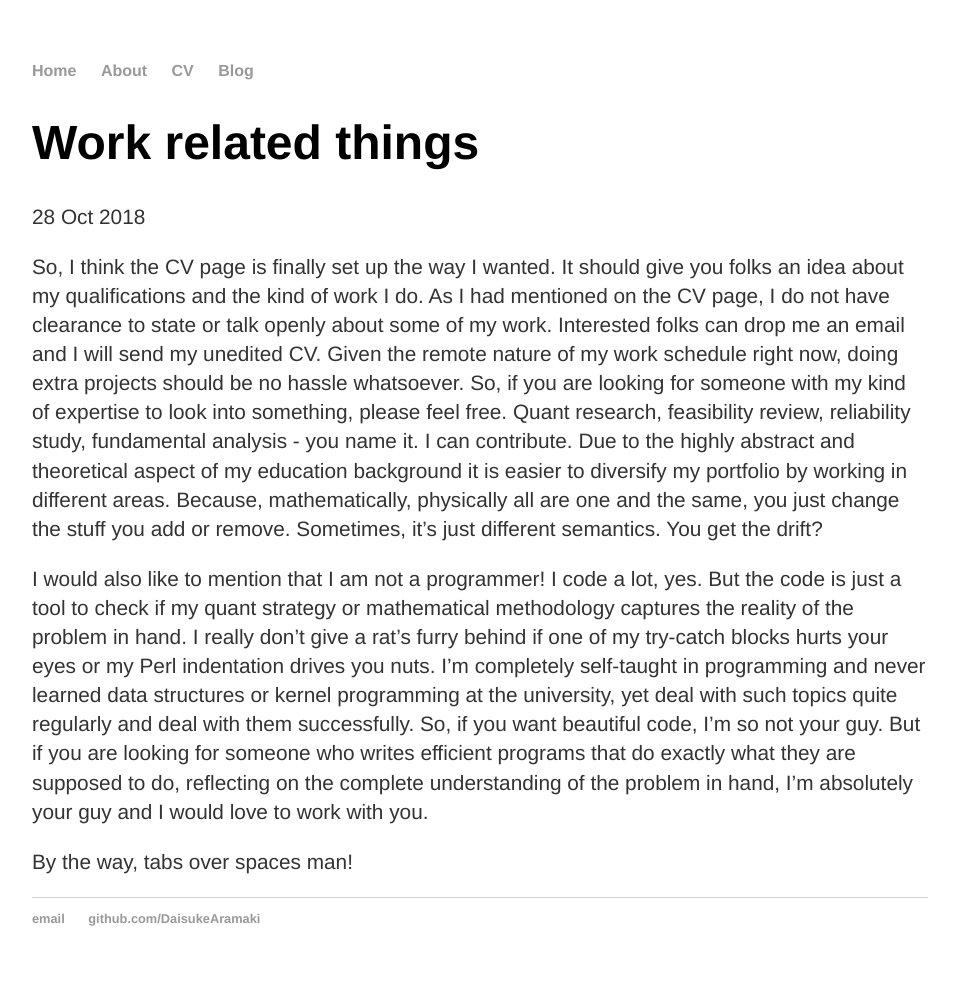
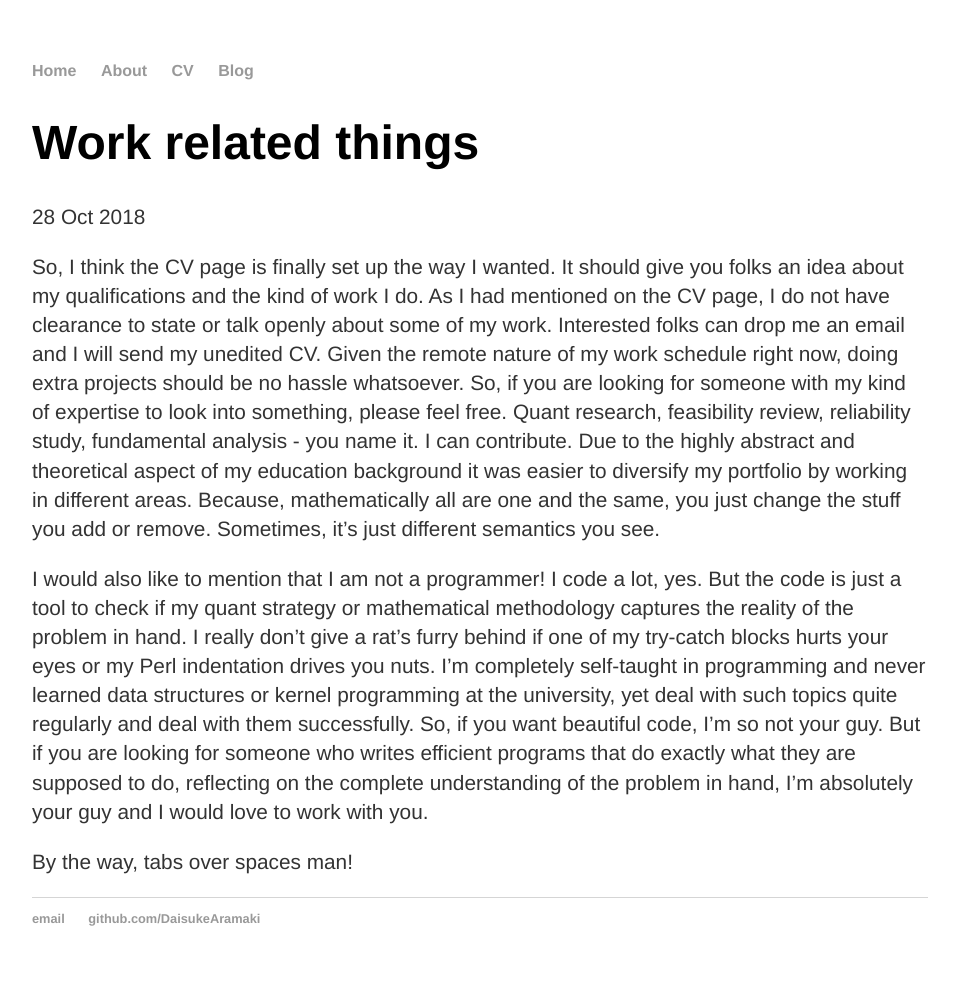
Before and after one commit to DaisukeAramaki/DaisukeAramaki.github.io, a Jekyll site: the page built from _posts/2018-10-28-daisuke-aramaki-cv-online.md, in a window 1280 px wide. Shown: the whole page, without its empty margins (160-1119 px from the left). Built offline with Jekyll 4.4.1, drawn with Linux system fonts in a browser that asks for light colours.

Commit message:
Some changes

```diff
--- a/_posts/2018-10-28-daisuke-aramaki-cv-online.md
+++ b/_posts/2018-10-28-daisuke-aramaki-cv-online.md
@@ -5,7 +5,7 @@
 ---
 
 
-So, I think the CV page is finally set up the way I wanted. It should give you folks an idea about my qualifications and the kind of work I do. As I had mentioned on the CV page, I do not have clearance to state or talk openly about some of my work. Interested folks can drop me an email and I will send my unedited CV. Given the remote nature of my work schedule right now, doing extra projects should be no hassle whatsoever. So, if you are looking for someone with my kind of expertise to look into something, please feel free. Quant research, feasibility review, reliability study, fundamental analysis - you name it. I can contribute. Due to the highly abstract and theoretical aspect of my education background it is easier to diversify my portfolio by working in different areas. Because, mathematically, physically all are one and the same, you just change the stuff you add or remove. Sometimes, it's just different semantics. You get the drift?
+So, I think the CV page is finally set up the way I wanted. It should give you folks an idea about my qualifications and the kind of work I do. As I had mentioned on the CV page, I do not have clearance to state or talk openly about some of my work. Interested folks can drop me an email and I will send my unedited CV. Given the remote nature of my work schedule right now, doing extra projects should be no hassle whatsoever. So, if you are looking for someone with my kind of expertise to look into something, please feel free. Quant research, feasibility review, reliability study, fundamental analysis - you name it. I can contribute. Due to the highly abstract and theoretical aspect of my education background it was  easier to diversify my portfolio by working in different areas. Because, mathematically all are one and the same, you just change the stuff you add or remove. Sometimes, it's just different semantics you see.
 
 I would also like to mention that I am not a programmer! I code a lot, yes. But the code is just a tool to check if my quant strategy or mathematical methodology captures the reality of the problem in hand. I really don't give a rat's furry behind if one of my try-catch blocks hurts your eyes or my Perl indentation drives you nuts. I'm completely self-taught in programming and never learned data structures or kernel programming at the university, yet deal with such topics quite regularly and deal with them successfully. So, if you want beautiful code, I'm so not your guy. But if you are looking for someone who writes efficient programs that do exactly what they are supposed to do, reflecting on the complete understanding of the problem in hand, I'm absolutely your guy and I would love to work with you.
 
```
Also changed, not shown: 1 other file.
